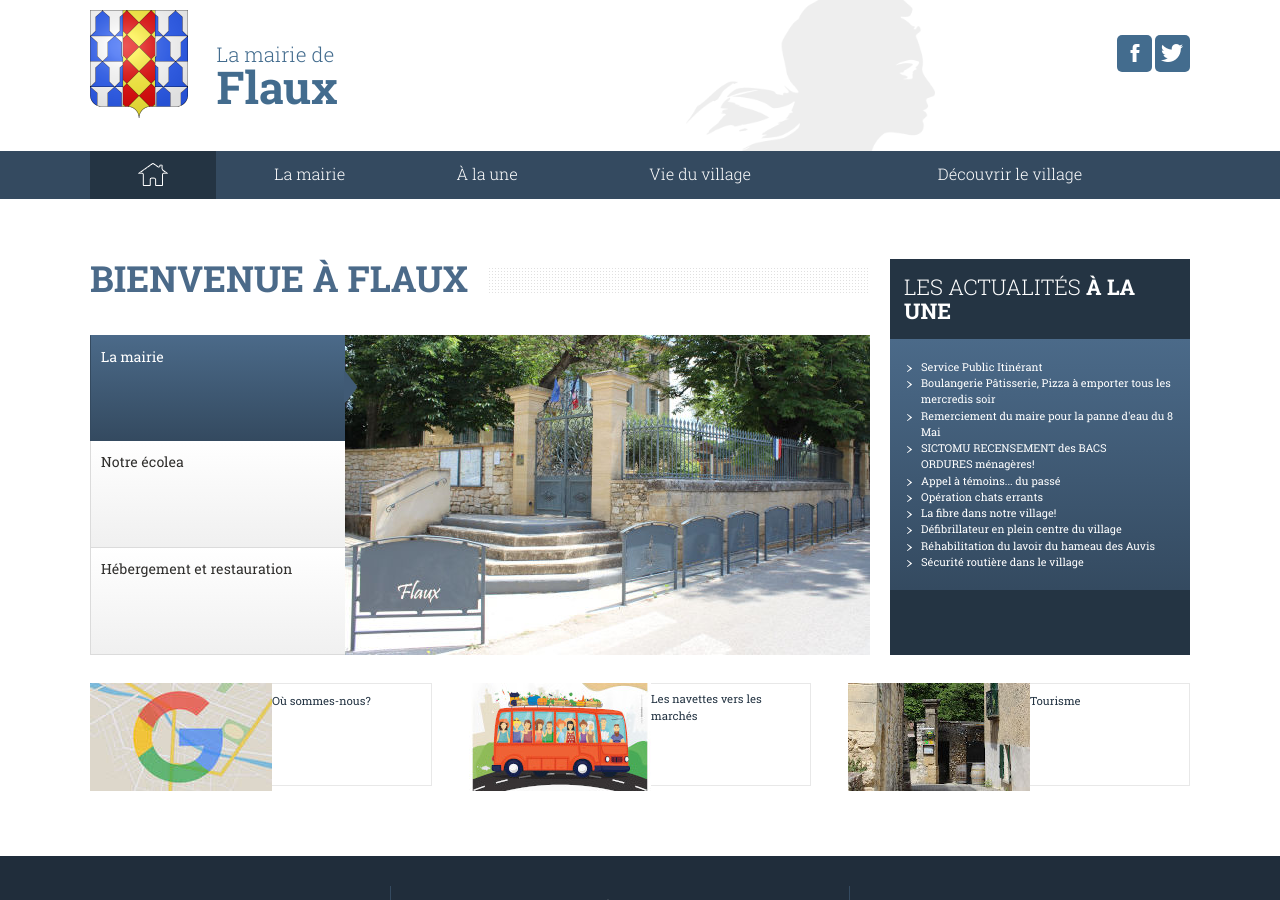
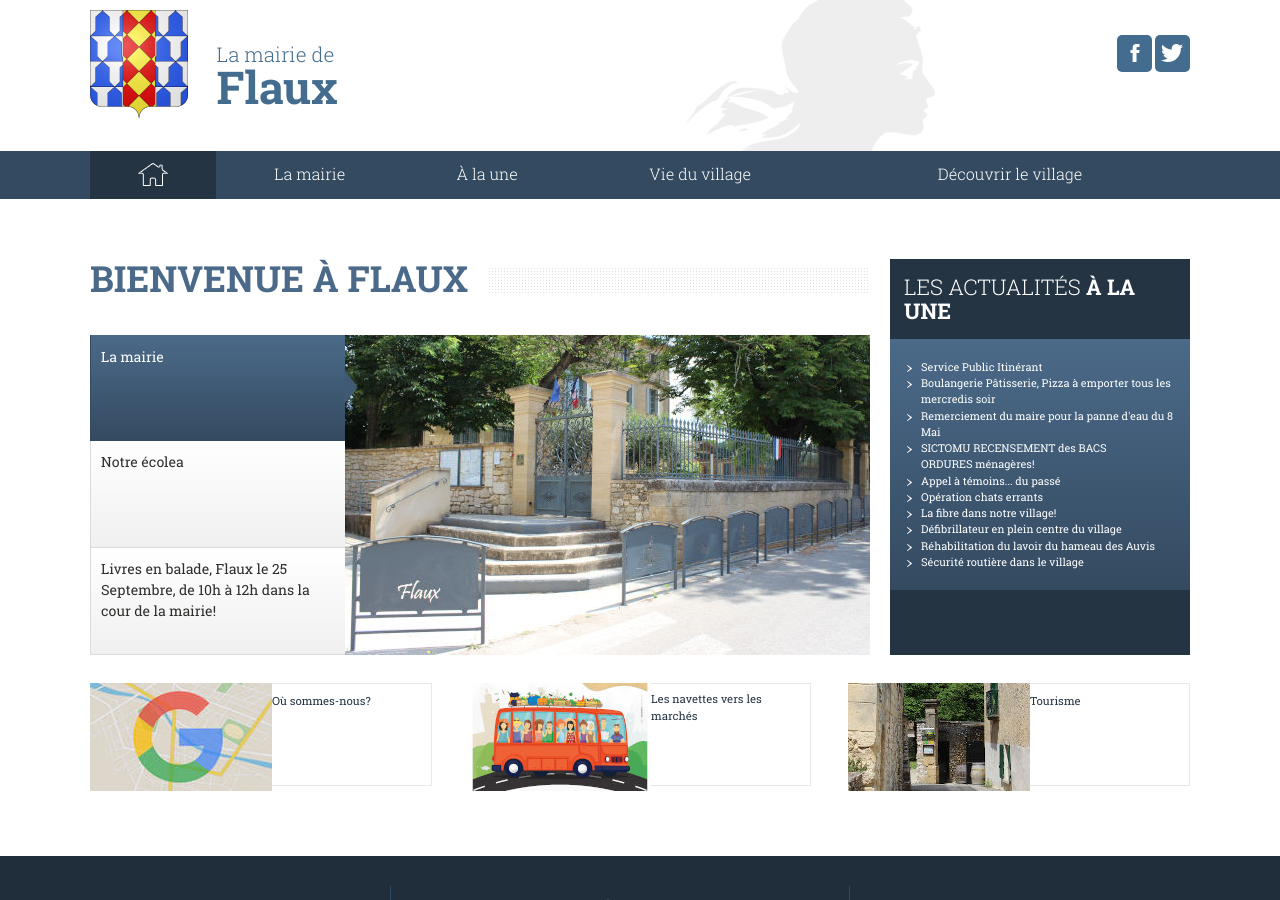
Before and after one commit to Flaux-Village/flaux-village.github.io, a Jekyll site: the page built from index.md, in a window 1280 px wide and 900 px high. Built offline with Jekyll 4.4.1, drawn with Linux system fonts in a browser that asks for light colours.

Commit message:
Update index.md

```diff
--- a/index.md
+++ b/index.md
@@ -13,10 +13,10 @@ onglets_principaux:
   addresse: /ecole.html
   illustration: /assets/illustrations/525_320_Flauxbanner3_3614.jpg
   description_illustration: école de Flaux
-- titre: Hébergement et restauration
-  addresse: /hebergements.html
-  illustration: /assets/illustrations/525_320_flauxtapas_3622.jpg
-  description_illustration: hebergement
+- titre: Livres en balade, Flaux le 25 Septembre, de 10h à 12h dans la cour de la mairie!
+  addresse: /assets/flyer/Affiche_Livresenbalade_2021_OK.pdf
+  illustration: /assets/flyer/Livreshome2021.png
+  description_illustration: livres en balade
 
 articles_en_vedette:
 - titre: Où sommes-nous?
```
